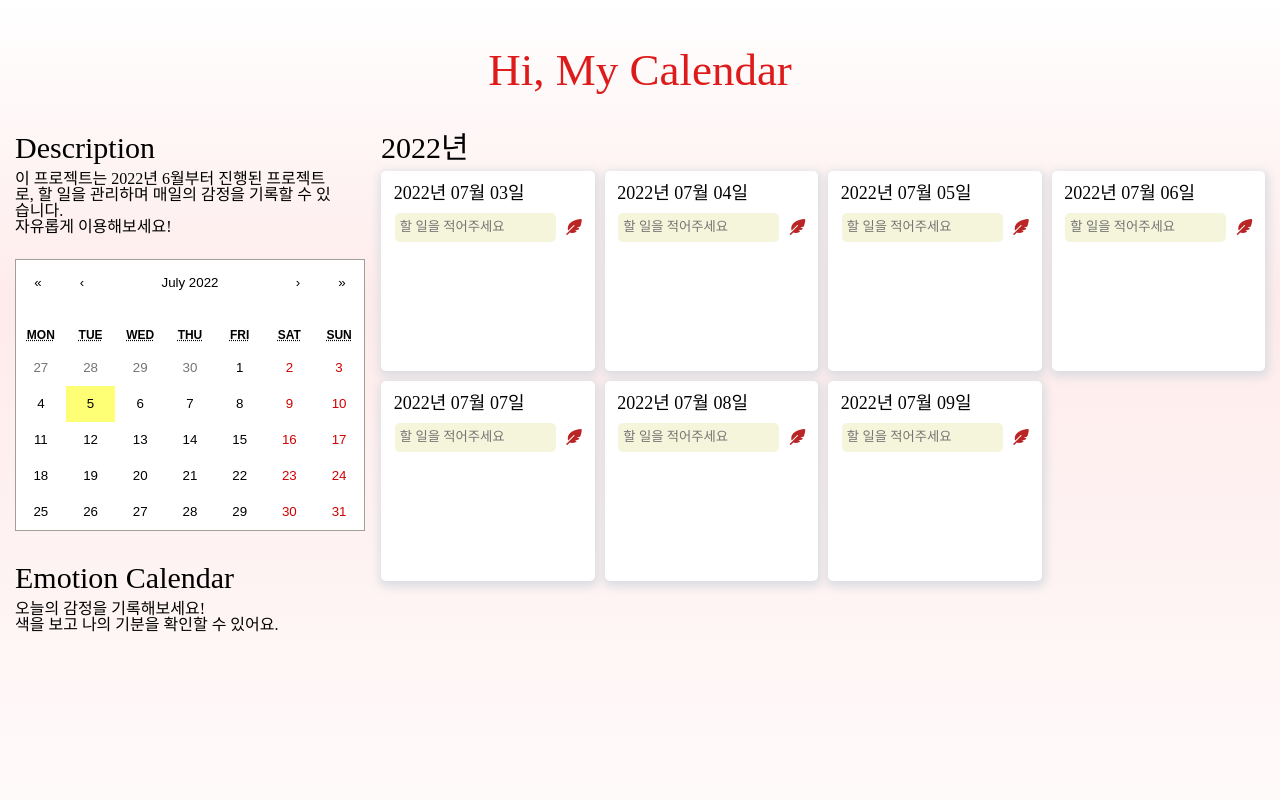
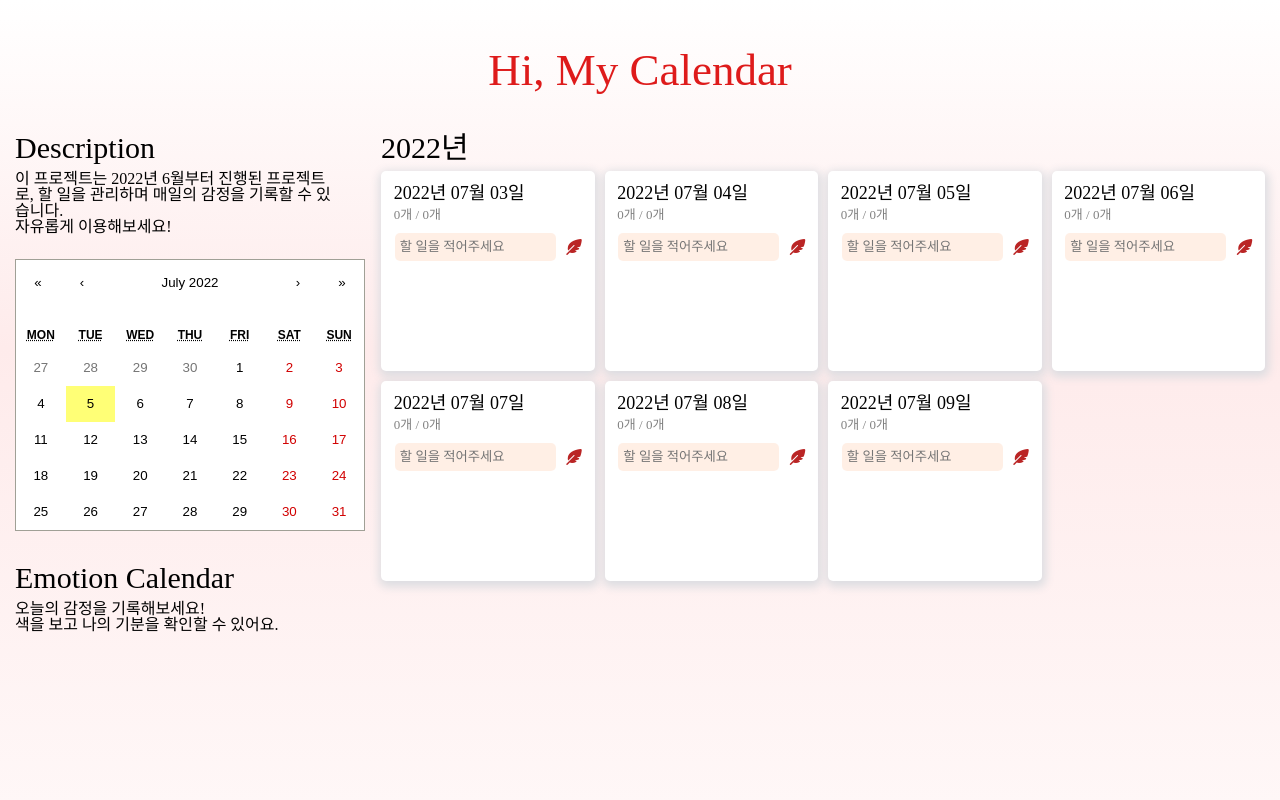
Before and after one commit to jeong57/React-Calendar, a React (Create React App) app in the folder toy-project/: page / in a window 1280 px wide. Shown: the top 800 px of the page. Built offline with nearby package versions, Linux system fonts and the light colour scheme; a web font is replaced by a local one.

Commit message:
design-2

```diff
--- a/toy-project/src/App.js
+++ b/toy-project/src/App.js
@@ -13,14 +13,13 @@ const GridBox = styled.div`
   grid-gap: 16px;
   background-image: ${props => props.theme.bgColor};
   @media ${props => props.theme.mobile} {
-    grid-template-rows: 1fr 4fr;
+    grid-template-rows: 1fr 3fr;
     grid-template-columns: 1fr;
     grid-gap: 10px;
   }
 `
 
 const Container = styled.div`
-  height : 100vh;
   margin: 1rem 0;
   .title {
     font-family: ${props => props.theme.titleFont};
--- a/toy-project/src/components/Footer.js
+++ b/toy-project/src/components/Footer.js
@@ -2,10 +2,13 @@ import styled from "styled-components";
 
 const Text = styled.div`
   text-align: center;
-  margin: 1rem;
+  margin: 3rem 0 1rem;
   font-size: 12px;
   position: relative;
   bottom: 0%;
+  @media ${props => props.theme.mobile} {
+    font-size: 10px;
+  }
 `
 
 function Footer() {
--- a/toy-project/src/components/ToDoItem.js
+++ b/toy-project/src/components/ToDoItem.js
@@ -18,7 +18,12 @@ const Box = styled.div`
   padding: 0.8rem;
   background-color: white;
   display: grid;
-  grid-template-rows: 1fr 1fr 4fr;
+  grid-template-rows: 1fr 1fr 1fr 4fr;
+  .todo-num {
+    font-size: 13px;
+    font-family: ${props => props.theme.itemFont};
+    color: gray;
+  }
   .todo-title {
     font-size: 20px;
     font-family: ${props => props.theme.titleFont};
@@ -28,7 +33,7 @@ const Box = styled.div`
   }
   .todo-input {
     border: none;
-    background-color: beige;
+    background-color: rgba(255, 100, 0, 0.1);
     margin-right: 10px;
     padding: 5px;
     height: 100%;
@@ -58,7 +63,21 @@ const Box = styled.div`
 
 function ToDoItem({times, dataKey, data, setData, count, setCount}) {
     const [value, setValue] = useState('');
+    const [todoNum, setTodoNum] = useState(0);
     const changeValue = e => setValue(e.target.value);
+
+    // 남은 할 일 개수 update
+    useEffect(() => {
+      if (data && data[dataKey]) {
+        data[dataKey].map((todo) => {
+          if (todo.isFinished) {
+          }
+          else {
+            setTodoNum(val => val + 1)
+          }
+        })
+      }
+    }, [])
 
     // todo의 key 값으로 쓸 count
     useEffect(() => {
@@ -79,6 +98,7 @@ function ToDoItem({times, dataKey, data, setData, count, setCount}) {
             obj,
             ...data[dataKey]
           ]
+          setTodoNum((val) => val+1)
         } catch {
           data = {
             [dataKey] : [obj],
@@ -101,7 +121,6 @@ function ToDoItem({times, dataKey, data, setData, count, setCount}) {
       const changedTodos = data[dataKey].map((day) => {
         if (day.key === key) {
           day.isFinished = !day.isFinished
-          console.log(day.isFinished)
         } return day
       })
       data[dataKey] = changedTodos
@@ -121,9 +140,11 @@ function ToDoItem({times, dataKey, data, setData, count, setCount}) {
       window.location.reload()
     }
 
+
   return (
     <Box>
       <div className="todo-title">{times[0]}년 {times[1]}월 {times[2]}일</div>
+      <div className="todo-num">{todoNum}개 / {data && data[dataKey] ? data[dataKey].length : 0}개</div>
       <form onSubmit={event => createTodo(event)} style={{display: "flex", justifyContent: "space-between", alignItems: "center"}}>
         <input
           className="todo-input"
--- a/toy-project/src/components/ToDoList.js
+++ b/toy-project/src/components/ToDoList.js
@@ -57,7 +57,15 @@ function Todos({timeList}){
         <FlexBox>
           {timeList.map((times, idx)=> {
             const dataKey = String(times[0]) + String(times[1]) + String(times[2])
-            return <ToDoItem times={times} dataKey={dataKey} data={data} setData={changeData} key={idx} count={count} setCount={setCount}/>
+            return <ToDoItem
+              key={idx}
+              times={times}
+              dataKey={dataKey}
+              data={data}
+              setData={changeData}
+              count={count}
+              setCount={setCount}
+              />
             })
           }
         </FlexBox>
--- a/toy-project/src/theme.js
+++ b/toy-project/src/theme.js
@@ -2,7 +2,6 @@
 
 const size = {
   mobile : '650px',
-  // tablet : '992px',
   tablet : '1150px',
   desktop : '1900px',
   full: '2000px',
```
Also changed, not shown: 1 other file (tests, documents, lock files or other folders).
